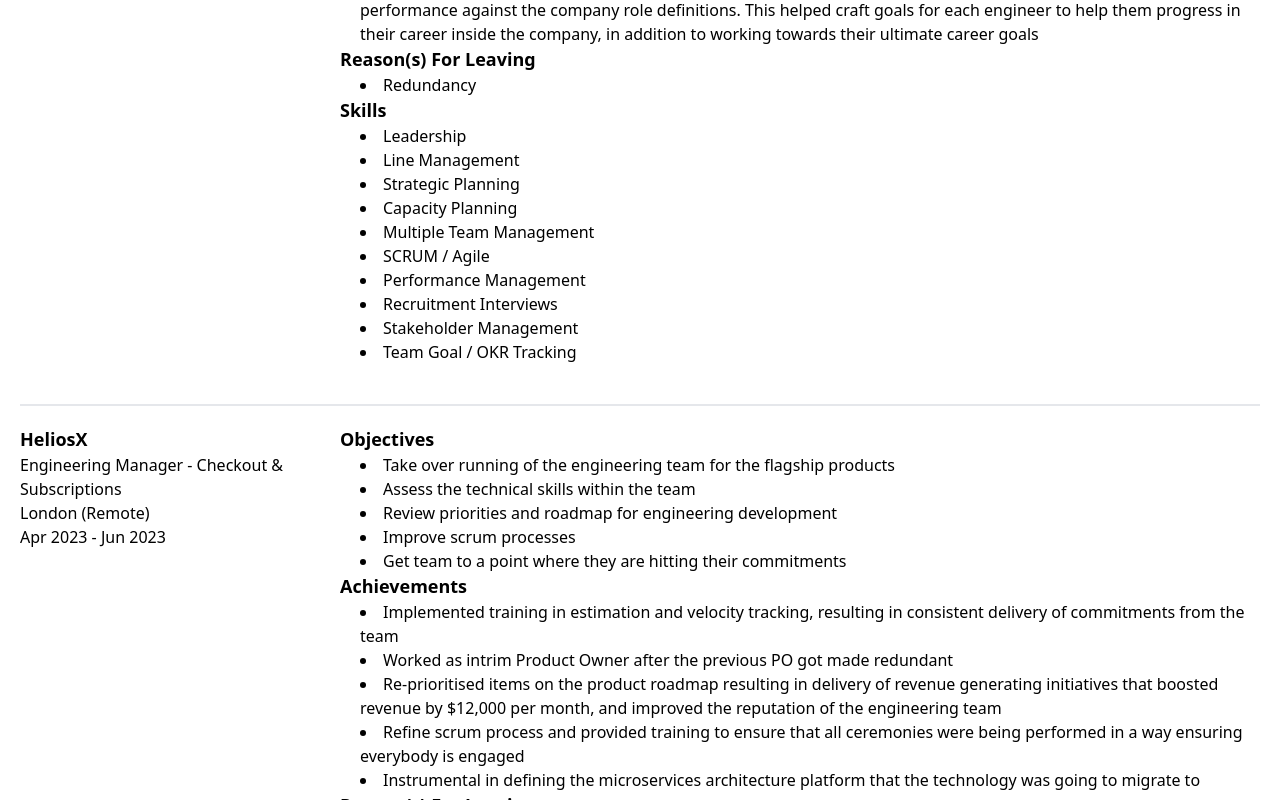
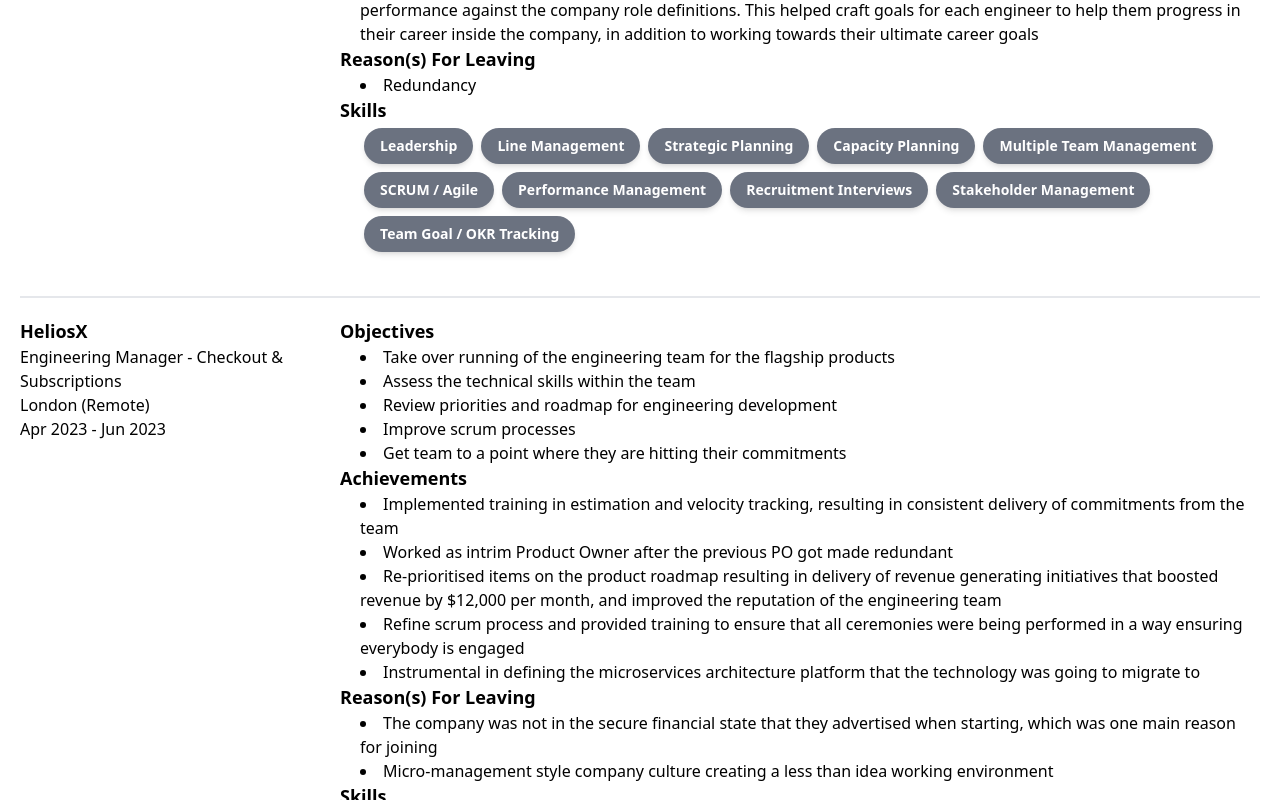
Before and after one commit to DavidChristopherJohnson/dcjohnson-v3, a Next.js app: page /cv in a window 1280 px wide. Shown: the part 700-1500 px from the top of the page. Built offline with nearby package versions, Linux system fonts and the light colour scheme.

Commit message:
Added skills pills to CV page

```diff
--- a/components/job-info.tsx
+++ b/components/job-info.tsx
@@ -1,12 +1,13 @@
 import { IJobInfo } from "@/interfaces/job-info.interface";
 import formatDate from "@/utils/format-date";
 import JobSection from "./job-section";
+import PillList from "./pill-list";
 
 export default function JobInfo(info: IJobInfo) {
-    return  <div>
+    return <div>
         <JobSection title="Objectives" items={info.objectives} />
         <JobSection title="Achievements" items={info.achievements} />
         <JobSection title="Reason(s) For Leaving" items={info.reasonForLeaving} />
-        <JobSection title="Skills" items={info.skills} />
+        <PillList title="Skills" values={info.skills} />
     </div>
 }
--- a/components/job-section.tsx
+++ b/components/job-section.tsx
@@ -3,8 +3,8 @@
 
     return <>
         <h2>{title}</h2>
-        <ul className="list-disc list-inside pl-5 max-sm:pb-2">
+        <div className="list-disc list-inside pl-5 max-sm:pb-2" >
             {items.map((item, index) => <li key={title + '-' + index.toString()}>{item}</li>)}
-        </ul>
+        </div>
     </>
 }
--- /dev/null
+++ b/components/pill-list.tsx
@@ -0,0 +1,12 @@
+import Pill from "./pill";
+
+export default function PillList({ title, values }: { title: string, values: Array<string> }) {
+    return (
+        <>
+            <h2>{title}</h2>
+            <ul className="list-disc list-inside pl-5 max-sm:pb-2 flex flex-row flex-wrap">
+                {values.map((value, idx) => <div key={idx}><Pill text={value} /></div>)}
+            </ul>
+        </>
+    )
+}
--- /dev/null
+++ b/components/pill.tsx
@@ -0,0 +1,9 @@
+export default function Pill({ text }: { text: string }) {
+    return (
+        <>
+            <div className="m-1 py-2 px-4 shadow-md no-underline rounded-full bg-gray-500 text-nowrap text-white font-sans font-semibold text-sm border-blue btn-primary focus:outline-none active:shadow-none mr-2d min-w-3l ">
+                {text}
+            </div>
+        </>
+    )
+}
--- a/interfaces/job-info.interface.ts
+++ b/interfaces/job-info.interface.ts
@@ -1,6 +1,6 @@
 export interface IJobInfo {
-    objectives: Array<String>
-    achievements: Array<String>
+    objectives: Array<string>
+    achievements: Array<string>
     reasonForLeaving: Array<string>
-    skills: Array<String>
+    skills: Array<string>
 }
```
